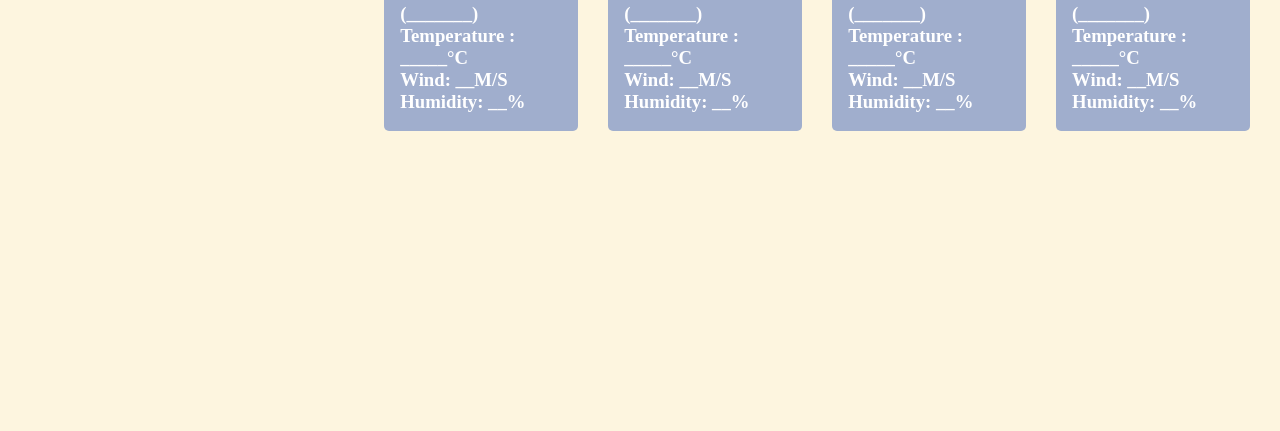
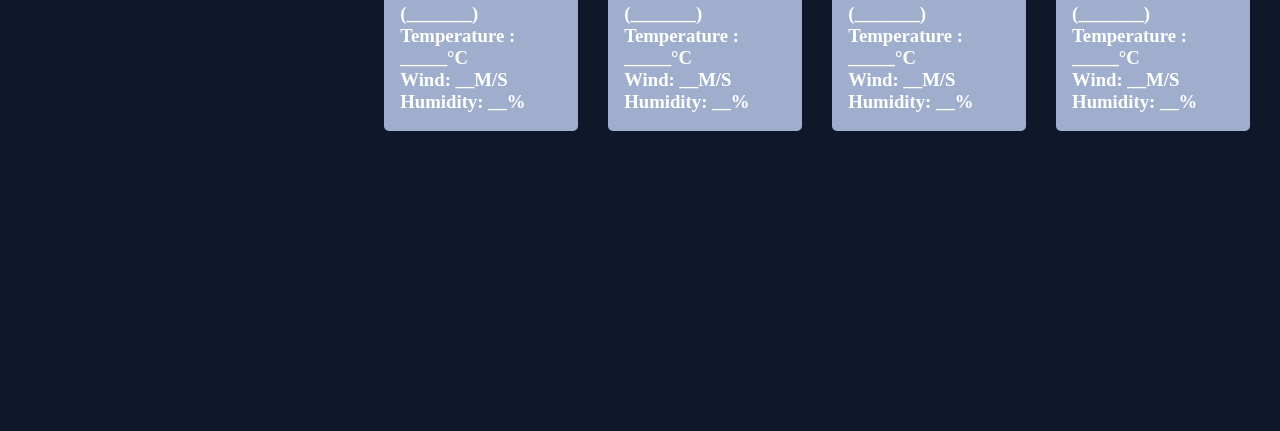
Before and after one commit to DINE-SH-K/weather-dashboard, a plain HTML site: page index.html in a window 1280 px wide. Shown: the part 369-800 px from the top of the page. Drawn offline with Linux system fonts and the light colour scheme.

Commit message:
Update index.css

```diff
--- a/index.css
+++ b/index.css
@@ -5,7 +5,7 @@
     font-family:'Times New Roman', serif;
 }
 body{
-    background:#FDF5DF;
+    background:#0f172a;
 }
 h1{
     color: antiquewhite;
```
